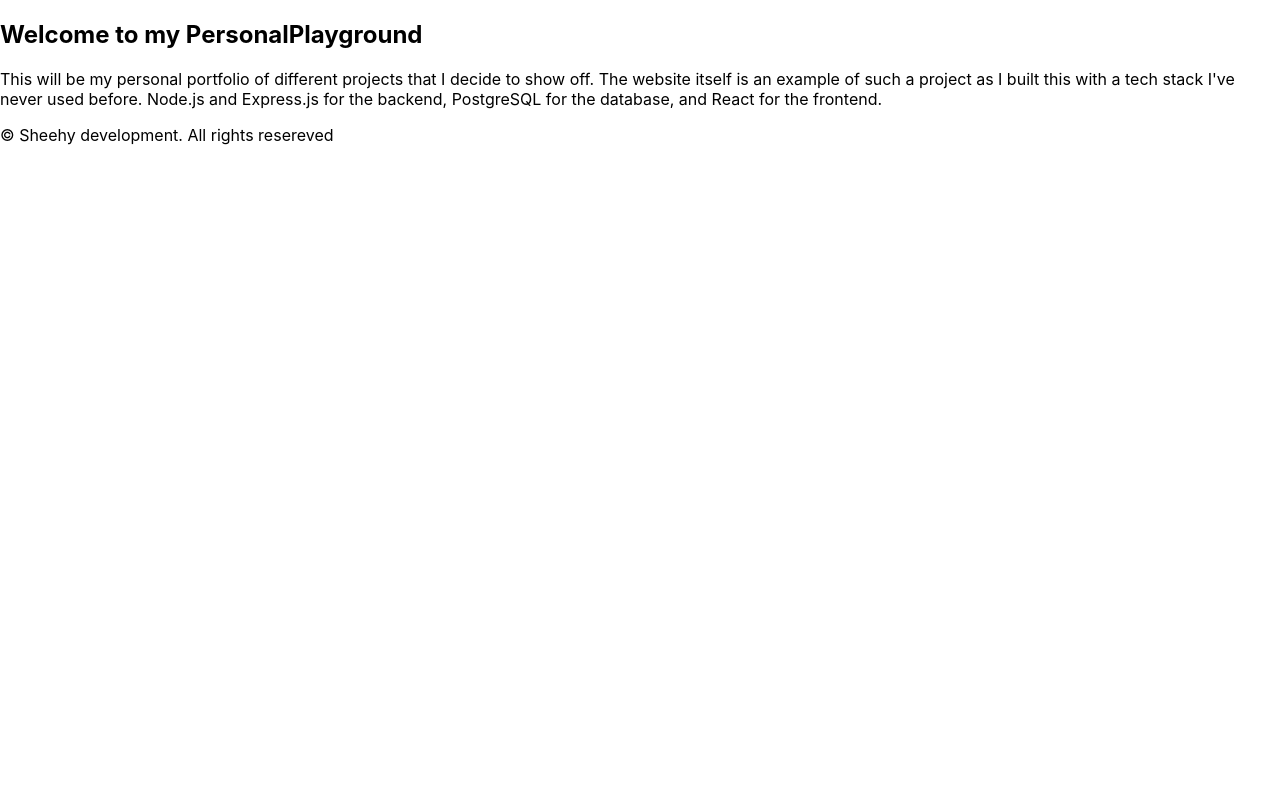
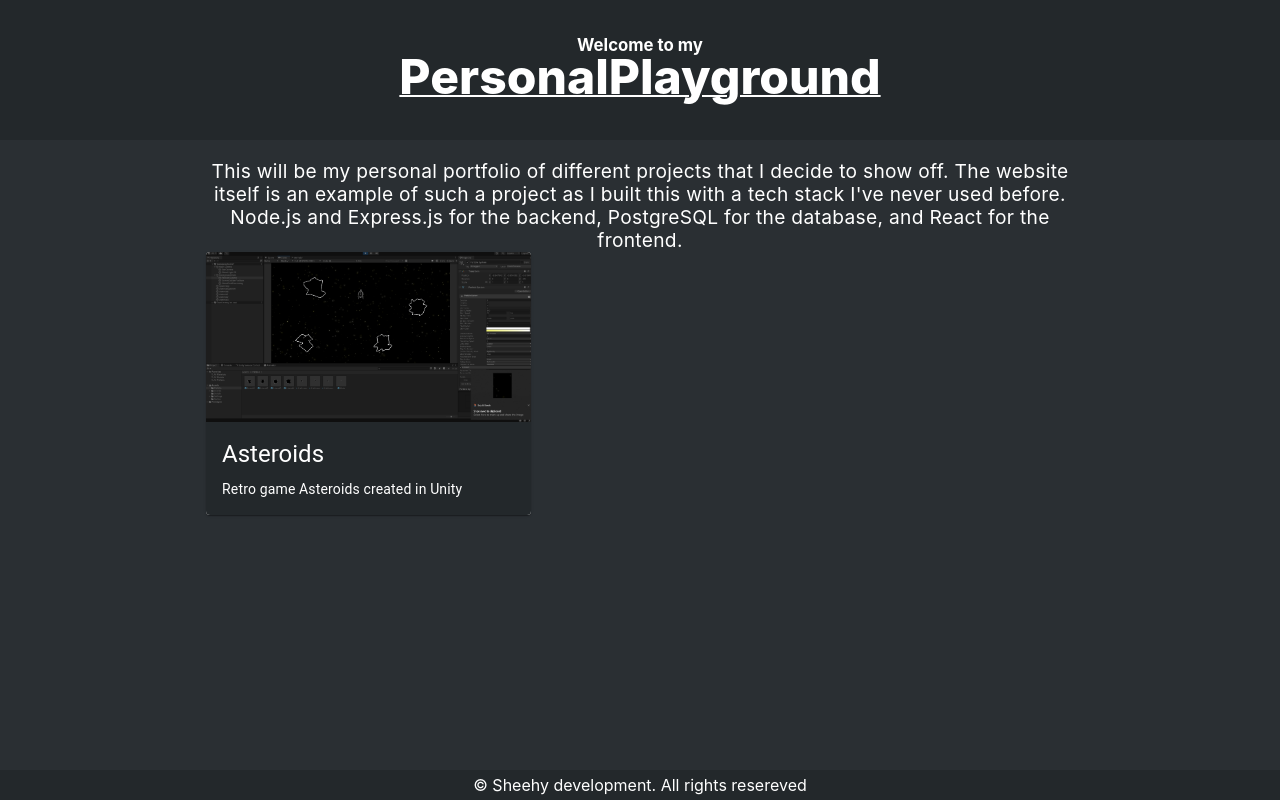
Before and after one commit to jameys127/PersonalPlayground, a React (Create React App) app in the folder front/: page / in a window 1280 px wide. Built offline with nearby package versions, Linux system fonts and the light colour scheme.

Commit message:
started on making the cards for the front public page

```diff
--- a/front/package.json
+++ b/front/package.json
@@ -2,9 +2,12 @@
   "name": "front",
   "version": "0.1.0",
   "dependencies": {
+    "@emotion/react": "^11.14.0",
+    "@emotion/styled": "^11.14.1",
     "@fortawesome/fontawesome-svg-core": "^7.0.1",
     "@fortawesome/free-solid-svg-icons": "^7.0.1",
     "@fortawesome/react-fontawesome": "^3.0.2",
+    "@mui/material": "^7.3.2",
     "react": "^19.1.1",
     "react-dom": "^19.1.1",
     "react-router-dom": "^7.9.2",
--- a/front/src/components/Public.js
+++ b/front/src/components/Public.js
@@ -1,15 +1,58 @@
 import {Link} from 'react-router-dom';
+import Card from '@mui/material/Card';
+import CardContent from '@mui/material/CardContent';
+import CardMedia from '@mui/material/CardMedia';
+import Typography from '@mui/material/Typography';
+import CardActionArea from '@mui/material/CardActionArea';
 
 const Public = () => {
   return (
     <section className='public'>
-      <header>
+      <header className='publicHeader'>
         <h1>Welcome to my <span className='nowrap'>PersonalPlayground</span></h1>
       </header>
       <main className='public_main'>
         <p>This will be my personal portfolio of different projects that I decide to show off. The website itself is an example of such a project as I built this with a tech stack I've never used before. Node.js and Express.js for the backend, PostgreSQL for the database, and React for the frontend.</p>
+
+        <Card sx={{maxWidth: 325}} className='muiCard'>
+          <CardActionArea>
+            <CardMedia
+              component="img"
+              height="170"
+              image="/image.png"
+              alt="Asteroids in Unity"
+            />
+            <CardContent sx={{color: 'white', background: '#23282b'}}>
+              <Typography gutterBottom textAlign="left" variant="h5" component="div">
+                Asteroids
+              </Typography>
+              <Typography variant='body2' textAlign="left" sx={{color: 'white'}}>
+                Retro game Asteroids created in Unity
+              </Typography>
+            </CardContent>
+          </CardActionArea>
+        </Card>
+
+
+        {/* <div className='cards'>
+          <article className='card'>
+            <header>
+              <h2>Short Heading</h2>
+              <img src='/image.png' alt='Something IDK'/>
+              <p>This was a project making the game 'Asteroids'</p>
+            </header>
+          </article>
+
+          <article className='card'>
+            <header>
+              <h2>Short Heading 2</h2>
+              <img src='/image.png' alt='Something IDK'/>
+              <p>This was a project making the game 'Asteroids'</p>
+            </header>
+          </article>
+        </div> */}
       </main>
-      <footer>
+      <footer className='publicFooter'>
         © Sheehy development. All rights resereved
       </footer>
     </section>
--- a/front/src/index.css
+++ b/front/src/index.css
@@ -1,3 +1,8 @@
+*{
+  box-sizing: border-box;
+  margin: 0;
+}
+
 body {
   margin: 0;
   font-family: -apple-system, BlinkMacSystemFont, 'Segoe UI', 'Roboto', 'Oxygen',
@@ -5,9 +10,87 @@ body {
     sans-serif;
   -webkit-font-smoothing: antialiased;
   -moz-osx-font-smoothing: grayscale;
+  color: white;
+  background-color: #2a2f33;
+}
+
+img{
+  max-width: 100%;
 }
 
 code {
   font-family: source-code-pro, Menlo, Monaco, Consolas, 'Courier New',
     monospace;
 }
+
+.nowrap {
+  text-decoration: underline 2px;
+  margin-top: -8px;
+  font-size: 3rem;
+  font-weight: 800;
+  display: block;
+}
+
+.publicHeader{
+  font-size: 0.7rem;
+  display: flex;
+  align-items: center;
+  justify-content: center;
+  height: 140px;
+  text-align: center;
+  background-color: #23282b;
+}
+
+.publicFooter{
+  text-align: center;
+  bottom: 0;
+  position: fixed;
+  width: 100%;
+  padding: 5px;
+  background-color: #23282b;
+}
+
+.public_main{
+  text-align: center;
+  margin: 0 auto;
+  letter-spacing: 0.3px;
+  max-width: 75ch;
+  line-height: 1.2;
+  font-size: 1.2rem;
+  padding: 20px;
+}
+
+.cards{
+  max-width: 300px;
+  margin: 1em auto;
+
+  display: grid;
+  grid-template-columns: repeat(auto-fill, minmax(230px, 1fr));
+  grid-gap: 20px;
+}
+
+.card{
+  border: 1px solid #999999;
+  border-radius: 3px;
+  display: grid;
+  grid-template-rows: max-content 200px 1fr;
+}
+
+.card img{
+  object-fit: cover;
+  width: 100%;
+  height: 100%;
+}
+
+.card h2{
+  margin: 0;
+  padding: 0.5rem;
+}
+
+.card .content{
+  padding: 0.5rem;
+}
+
+.muiCard{
+  font-size: large;
+}
```
Also changed, not shown: front/public/image.png (added), 1 other file (tests, documents, lock files or other folders).
